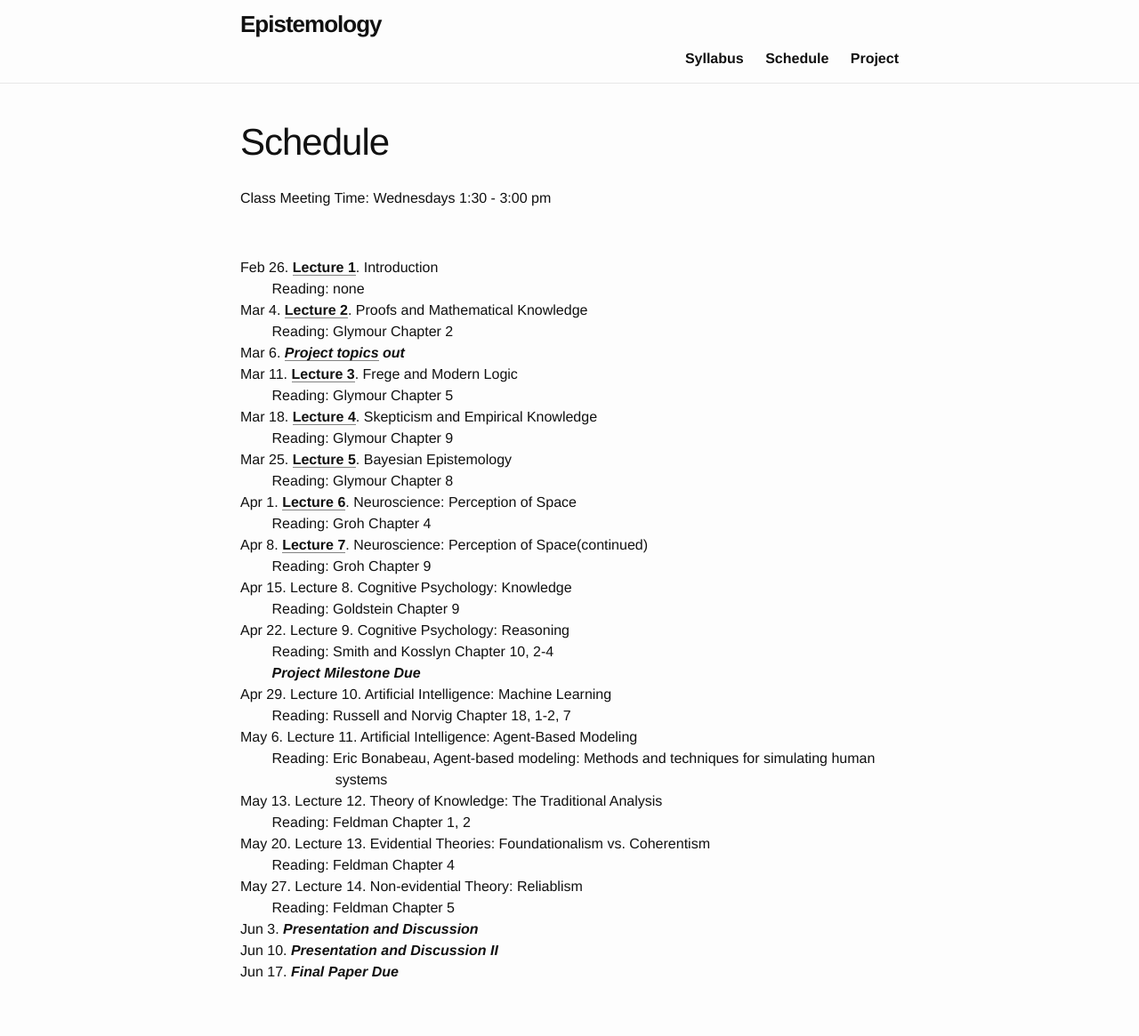
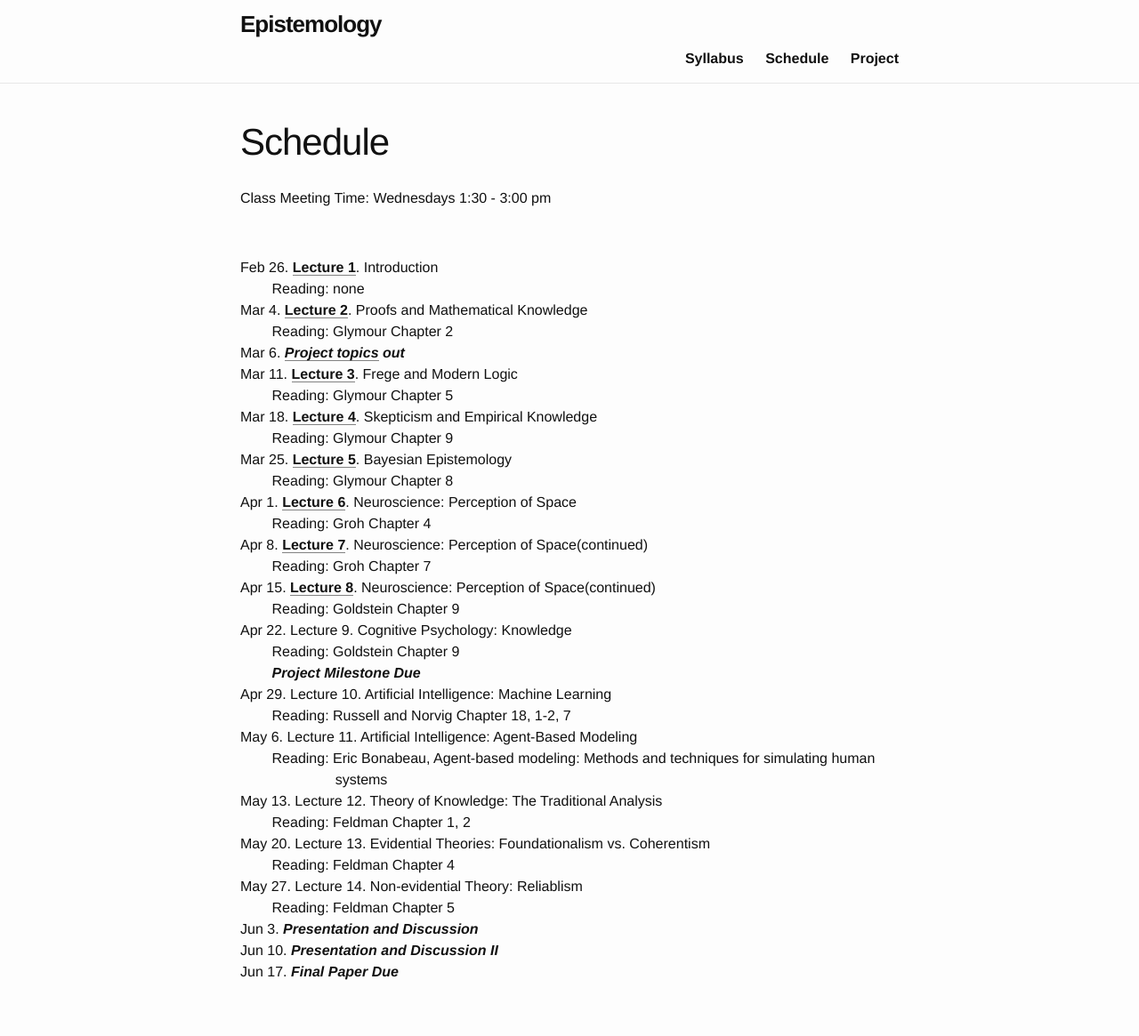
Before and after one commit to comphiacademy/epist20s, a Jekyll site: the page built from schedule.md, in a window 1280 px wide. Shown: the whole page at 89% size. Built offline with Jekyll 4.4.1, drawn with Linux system fonts in a browser that asks for light colours.

Commit message:
Week8 update.

```diff
--- a/schedule.md
+++ b/schedule.md
@@ -22,11 +22,11 @@ Mar 25. [Lecture 5](/assets/Bayesian.pdf). Bayesian Epistemology\\
 Apr 1. [Lecture 6](/assets/space1.pdf). Neuroscience: Perception of Space\\
 &nbsp; &nbsp; &nbsp; &nbsp; Reading: Groh Chapter 4\\
 Apr 8. [Lecture 7](/assets/space2.pdf). Neuroscience: Perception of Space(continued)\\
-&nbsp; &nbsp; &nbsp; &nbsp; Reading: Groh Chapter 9\\
-Apr 15. Lecture 8. Cognitive Psychology: Knowledge\\
+&nbsp; &nbsp; &nbsp; &nbsp; Reading: Groh Chapter 7\\
+Apr 15. [Lecture 8](/assets/space3.pdf). Neuroscience: Perception of Space(continued)\\
 &nbsp; &nbsp; &nbsp; &nbsp; Reading: Goldstein Chapter 9 \\
-Apr 22. Lecture 9. Cognitive Psychology: Reasoning\\
-&nbsp; &nbsp; &nbsp; &nbsp; Reading: Smith and Kosslyn Chapter 10, 2-4\\
+Apr 22. Lecture 9. Cognitive Psychology: Knowledge\\
+&nbsp; &nbsp; &nbsp; &nbsp; Reading: Goldstein Chapter 9 \\
 &nbsp; &nbsp; &nbsp; &nbsp; **_Project Milestone Due_**\\
 Apr 29. Lecture 10. Artificial Intelligence: Machine Learning\\
 &nbsp; &nbsp; &nbsp; &nbsp; Reading: Russell and Norvig Chapter 18, 1-2, 7\\
```
Also changed, not shown: 1 other file.
